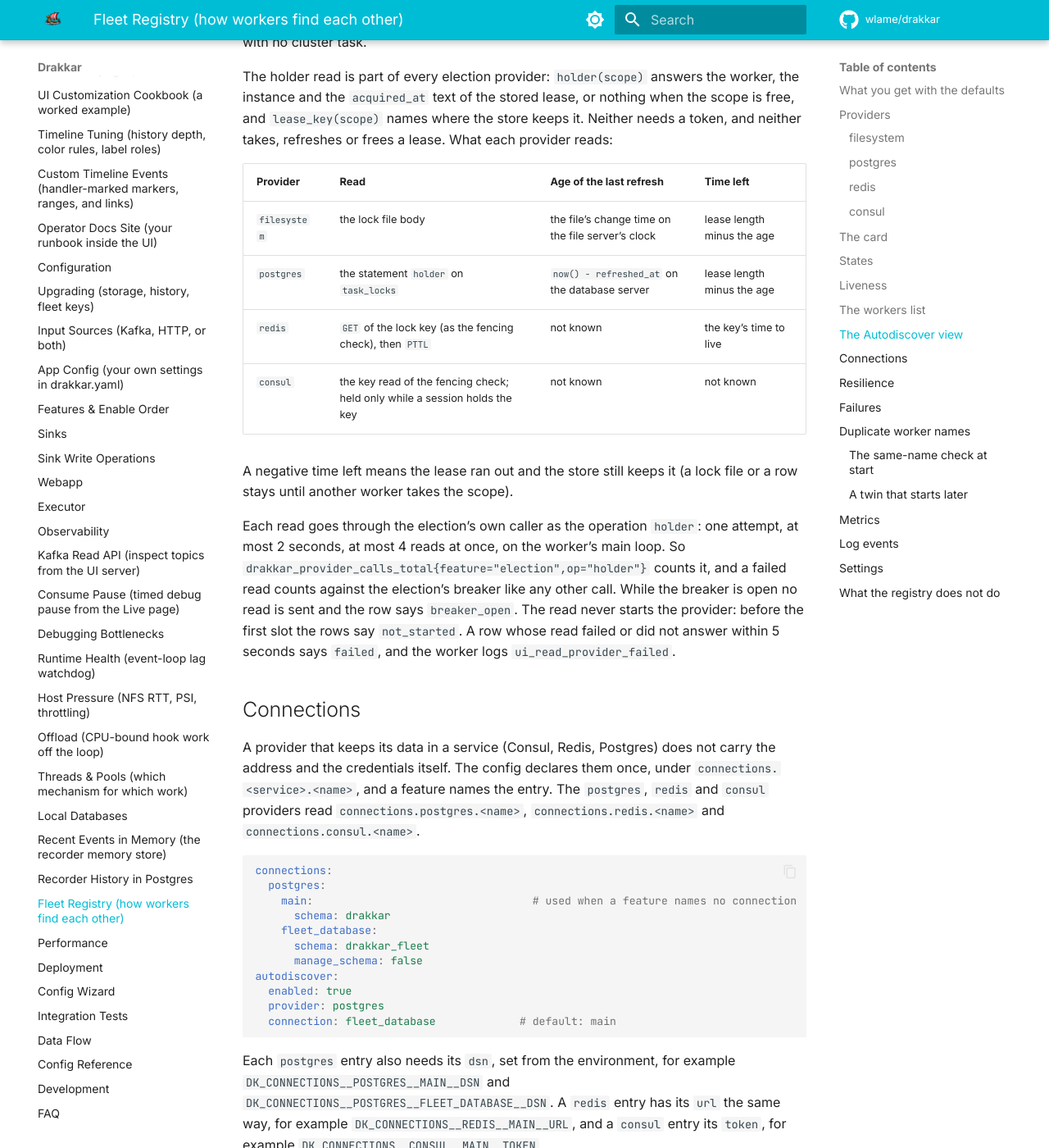
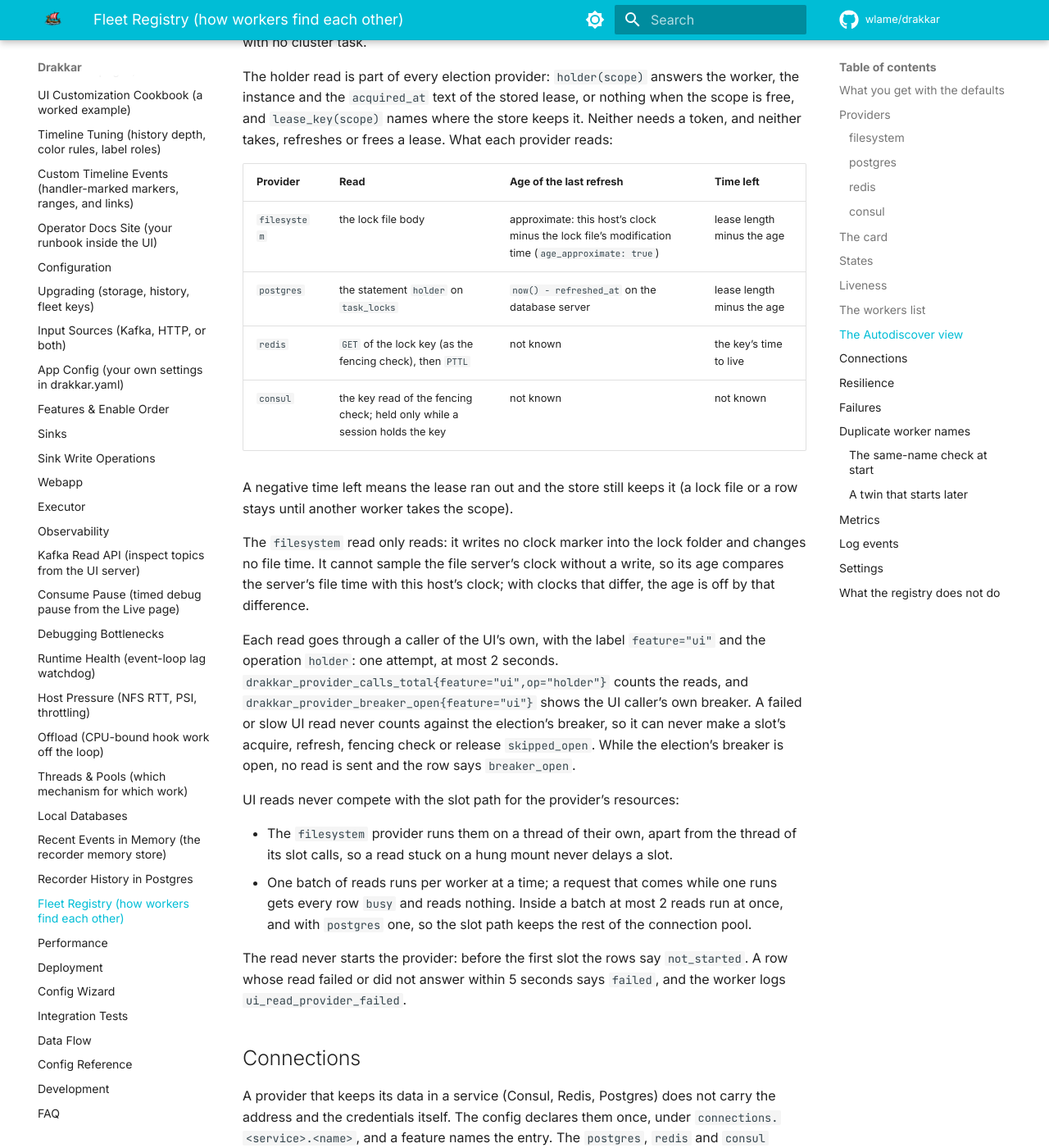
Before and after one commit to wlame/drakkar, an MkDocs documentation site: the page built from docs/fleet.md, in a window 1280 px wide and 1400 px high, scrolled down 17742 px. Shown: the whole window at 82% size. Built offline with MkDocs 1.6.1 and Material for MkDocs 9.7.7, drawn with Linux system fonts in a browser that asks for light colours; comment, search, counter and statistics services are not loaded; some of the changed text lies outside the part shown.

Commit message:
Document the separate caller, the busy status and the read-only filesystem holder read.

```diff
--- a/docs/fleet.md
+++ b/docs/fleet.md
@@ -797,7 +797,7 @@ lease. What each provider reads:
 
 | Provider | Read | Age of the last refresh | Time left |
 |---|---|---|---|
-| `filesystem` | the lock file body | the file's change time on the file server's clock | lease length minus the age |
+| `filesystem` | the lock file body | approximate: this host's clock minus the lock file's modification time (`age_approximate: true`) | lease length minus the age |
 | `postgres` | the statement `holder` on `task_locks` | `now() - refreshed_at` on the database server | lease length minus the age |
 | `redis` | `GET` of the lock key (as the fencing check), then `PTTL` | not known | the key's time to live |
 | `consul` | the key read of the fencing check; held only while a session holds the key | not known | not known |
@@ -805,14 +805,33 @@ lease. What each provider reads:
 A negative time left means the lease ran out and the store still keeps it
 (a lock file or a row stays until another worker takes the scope).
 
-Each read goes through the election's own caller as the operation `holder`:
-one attempt, at most 2 seconds, at most 4 reads at once, on the worker's main
-loop. So `drakkar_provider_calls_total{feature="election",op="holder"}`
-counts it, and a failed read counts against the election's breaker like any
-other call. While the breaker is open no read is sent and the row says
-`breaker_open`. The read never starts the provider: before the first slot
-the rows say `not_started`. A row whose read failed or did not answer within
-5 seconds says `failed`, and the worker logs `ui_read_provider_failed`.
+The `filesystem` read only reads: it writes no clock marker into the lock
+folder and changes no file time. It cannot sample the file server's clock
+without a write, so its age compares the server's file time with this host's
+clock; with clocks that differ, the age is off by that difference.
+
+Each read goes through a caller of the UI's own, with the label
+`feature="ui"` and the operation `holder`: one attempt, at most 2 seconds.
+`drakkar_provider_calls_total{feature="ui",op="holder"}` counts the reads,
+and `drakkar_provider_breaker_open{feature="ui"}` shows the UI caller's own
+breaker. A failed or slow UI read never counts against the election's
+breaker, so it can never make a slot's acquire, refresh, fencing check or
+release `skipped_open`. While the election's breaker is open, no read is sent
+and the row says `breaker_open`.
+
+UI reads never compete with the slot path for the provider's resources:
+
+- The `filesystem` provider runs them on a thread of their own, apart from
+  the thread of its slot calls, so a read stuck on a hung mount never delays a
+  slot.
+- One batch of reads runs per worker at a time; a request that comes while
+  one runs gets every row `busy` and reads nothing. Inside a batch at most 2
+  reads run at once, and with `postgres` one, so the slot path keeps the rest
+  of the connection pool.
+
+The read never starts the provider: before the first slot the rows say
+`not_started`. A row whose read failed or did not answer within 5 seconds says
+`failed`, and the worker logs `ui_read_provider_failed`.
 
 ## Connections {#connections}
 
@@ -1065,7 +1084,7 @@ also counted by the three provider metrics:
 
 | Metric | Type | Labels | Meaning |
 |---|---|---|---|
-| `drakkar_provider_calls_total` | counter | `feature` (`registry`, `election`), `provider`, `op`, `outcome` (`ok`, `error`, `timeout`, `skipped_open`, `not_started`) | Provider operations by feature, provider, operation and [outcome](#resilience). |
+| `drakkar_provider_calls_total` | counter | `feature` (`registry`, `election`, `ui` for the holder reads of the [Autodiscover view](#autodiscover-view)), `provider`, `op`, `outcome` (`ok`, `error`, `timeout`, `skipped_open`, `not_started`) | Provider operations by feature, provider, operation and [outcome](#resilience). |
 | `drakkar_provider_call_duration_seconds` | histogram | `feature`, `provider`, `op` | Duration of one provider operation with its retries. One sample per operation that made an attempt. Buckets run from 5 ms to 30 s. |
 | `drakkar_provider_breaker_open` | gauge | `feature`, `provider` | `1` while the circuit breaker of that provider is open, else `0`. |
 
```
Also changed, not shown: CHANGELOG.md (+7 -2 lines), docs/observability.md (+2 -2 lines).
